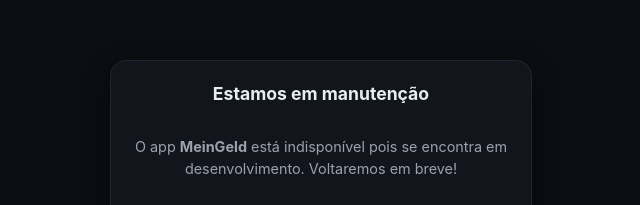
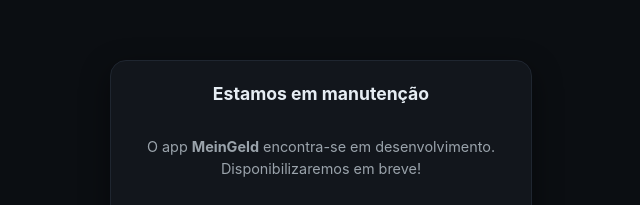
Before and after one commit to marcelomorg/MeinGeld, a plain HTML site: page frontend/index.html in a window 1280 px wide. Shown: the part 200-405 px from the top of the page, without its empty margins (319-959 px from the left). Drawn offline with Linux system fonts and the light colour scheme.

Commit message:
chore: update index.html

```diff
--- a/frontend/index.html
+++ b/frontend/index.html
@@ -114,7 +114,7 @@
     <section class="card">
       <div class="content">
         <div class="headline">Estamos em manutenção</div>
-        <p class="muted">O app <strong>MeinGeld</strong> está indisponível pois se encontra em desenvolvimento. Voltaremos em breve!</p>
+        <p class="muted">O app <strong>MeinGeld</strong> encontra-se em desenvolvimento. Disponibilizaremos em breve!</p>
 
       <footer class="footer">
         <a class="btn secondary" href="mailto:01101101.mgd@gmail.com">Contato</a>
```
